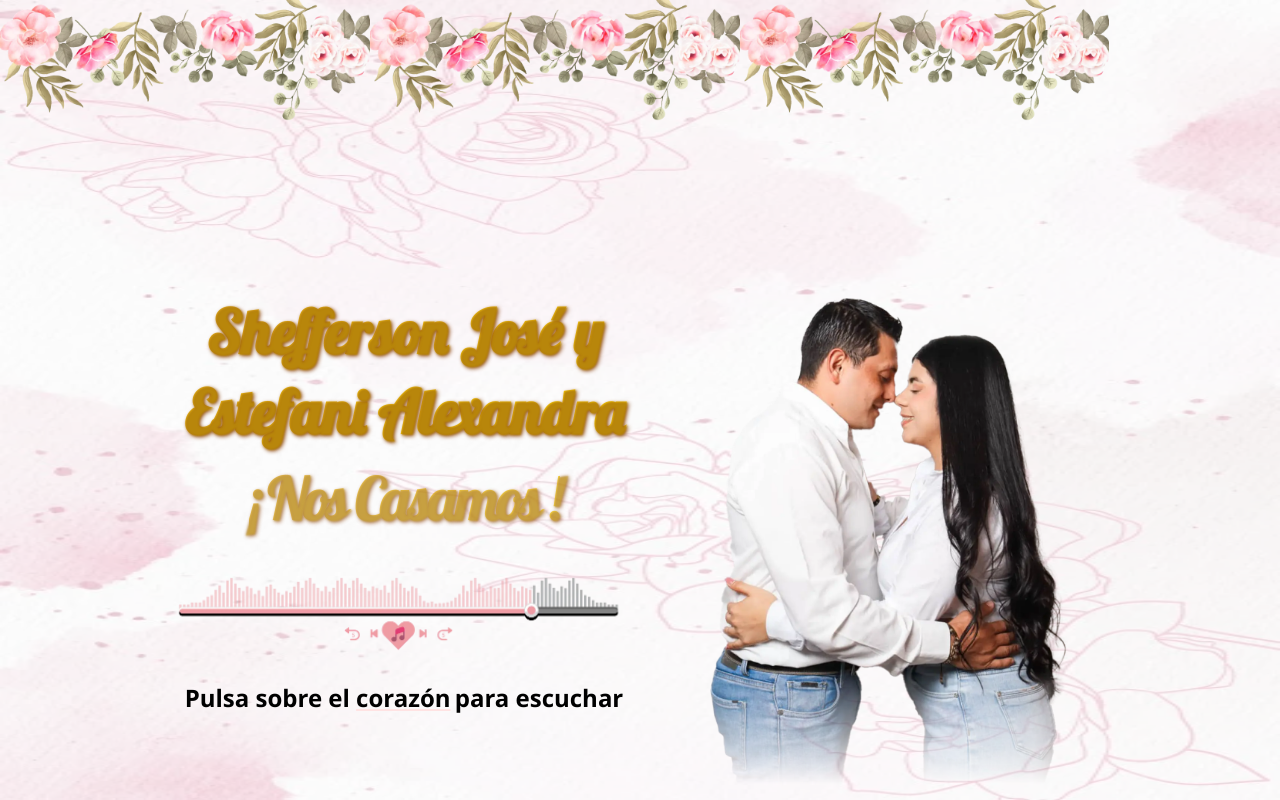
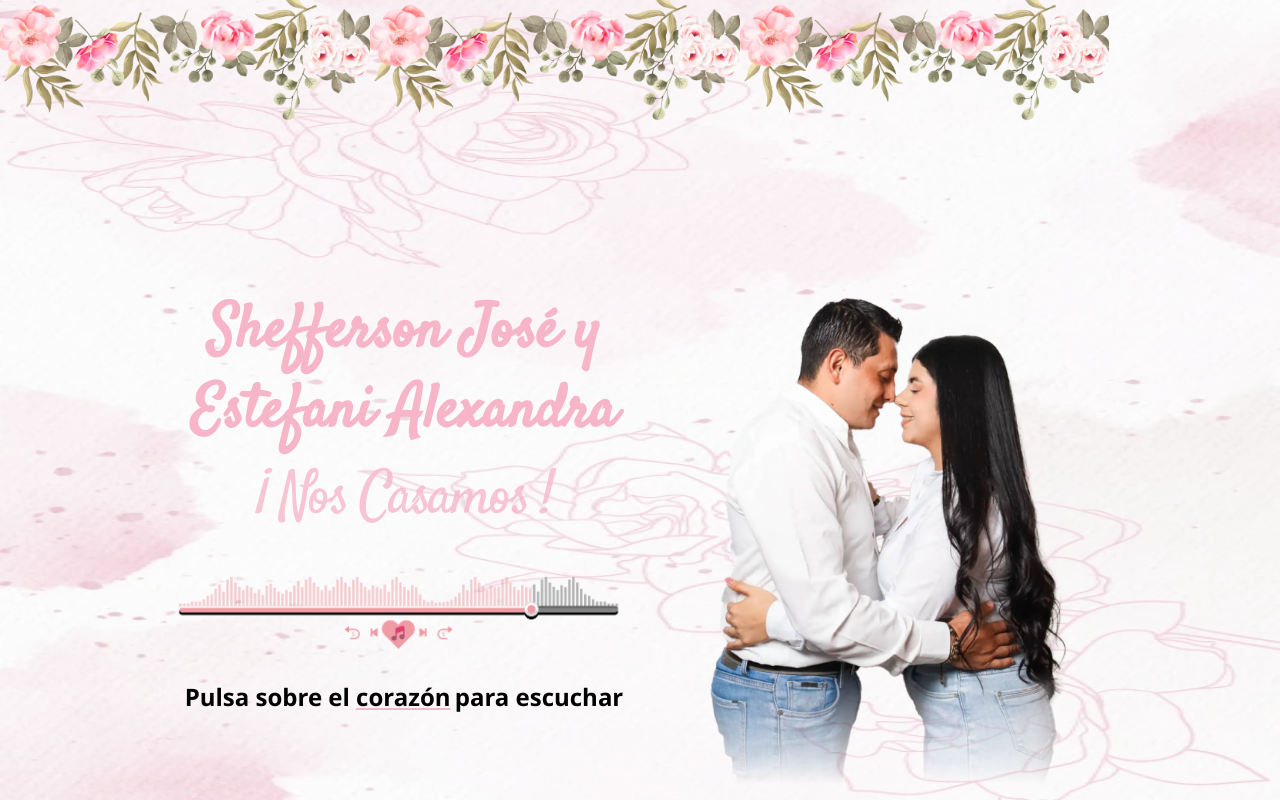
Before and after one commit to devLudociel/Boda-de-Estefani-y-Shefferson, an Astro site: page / in a window 1280 px wide. Shown: the top 800 px of the page. Built offline with nearby package versions, Linux system fonts and the light colour scheme; Astro itself is replaced by a stand-in of ours.

Commit message:
tipografia

```diff
--- a/package.json
+++ b/package.json
@@ -14,6 +14,7 @@
     "@astrojs/tailwind": "^5.1.2",
     "@astrojs/vercel": "^7.8.2",
     "@fontsource/lobster": "^5.1.0",
+    "@fontsource/satisfy": "^5.1.0",
     "@types/react": "^18.3.12",
     "@types/react-dom": "^18.3.1",
     "astro": "^4.16.13",
--- a/src/components/Confirmacion.astro
+++ b/src/components/Confirmacion.astro
@@ -55,6 +55,6 @@
     }
 
     .name{
-        font-family: 'Lobster', system-ui;
+        font-family: 'satisfy', system-ui;
     }
 </style>
--- a/src/components/CuentaAtras.astro
+++ b/src/components/CuentaAtras.astro
@@ -70,7 +70,7 @@
         box-shadow: 5px 2px 6px -2px rgba(0, 0, 0, 1);
     }
     .name{
-        font-family: 'Lobster', system-ui;
+        font-family: 'satisfy', system-ui;
     }
     .filtro{
         mask-image: linear-gradient(black 80%, transparent)
--- a/src/components/Inicio.astro
+++ b/src/components/Inicio.astro
@@ -1,5 +1,5 @@
 ---
-import '@fontsource/lobster';
+import '@fontsource/satisfy';
 import Audio from './Audio.astro';
 ---
 
@@ -22,7 +22,7 @@
         <div class="items-center lg:flex">
             <div class="w-full lg:w-1/2">
                 <div class="lg:max-w-lg items-center text-center leading-8">
-                    <h1 class="text-pink-200 font-bold lg:text-6xl md:text-4xl sm:text-3xl name mb-4 lg:leading-[80px] text-main golden-text">Shefferson José y Estefani Alexandra</h1>
+                    <h1 class="text-pink-200 font-bold lg:text-6xl md:text-4xl sm:text-3xl name mb-4 lg:leading-[80px] text-main">Shefferson José y Estefani Alexandra</h1>
                     <span class="lg:text-6xl md:text4xl sm:text-2xl highlight tracking-in-expand text-main name golden-text"> ¡ Nos Casamos !</span>
 
                     <div class="flex flex-col mt-2 space-y-3 lg:space-y-0 lg:flex-row lg:h-36">
@@ -50,7 +50,7 @@
 
 <style>
     .name{
-        font-family: 'Lobster', system-ui;
+        font-family: 'satisfy', system-ui;
     }
 
     .filtro{
@@ -86,15 +86,4 @@
     opacity: 1;
   }
 }
-
-.golden-text {
-  color: #d4af37; /* Color dorado */
-  background: -webkit-linear-gradient(120deg, #ffd700, #daa520);
-  background-clip: text;
-  -webkit-background-clip: text;
-  -webkit-text-fill-color: transparent;
-  text-shadow: 1px 1px 2px #b8860b, 2px 2px 4px #8b4513;
-}
-
-
 </style>
--- a/src/components/Localidad.astro
+++ b/src/components/Localidad.astro
@@ -38,6 +38,6 @@
         mask-image: linear-gradient(black 80%, transparent)
     }
     .name{
-        font-family: 'Lobster', system-ui;
+        font-family: 'satisfy', system-ui;
     }
 </style>
--- a/src/components/Parents.astro
+++ b/src/components/Parents.astro
@@ -43,6 +43,6 @@
 
 <style>
     .name{
-        font-family: 'Lobster', system-ui;
+        font-family: 'satisfy', system-ui;
     }
 </style>
--- a/src/layouts/Layout.astro
+++ b/src/layouts/Layout.astro
@@ -4,7 +4,6 @@
 }
 
 const { title } = Astro.props;
-
 ---
 
 <!doctype html>
--- a/tailwind.config.mjs
+++ b/tailwind.config.mjs
@@ -10,11 +10,11 @@
 			xxl: "2560px",
 		  },
 		  fontFamily: {
-			sans: ['Lobster', 'sans-serif'],
+			sans: ['satisfy', 'sans-serif'],
 			serif: ['Merriweather', 'serif'],
 		  },
 		  colors:{
-			main: "#FFE3E3",
+			main: "#F7B5CA",
 			white:"#fff",
 		  },
 		extend: {
```
Also changed, not shown: 1 other file.
